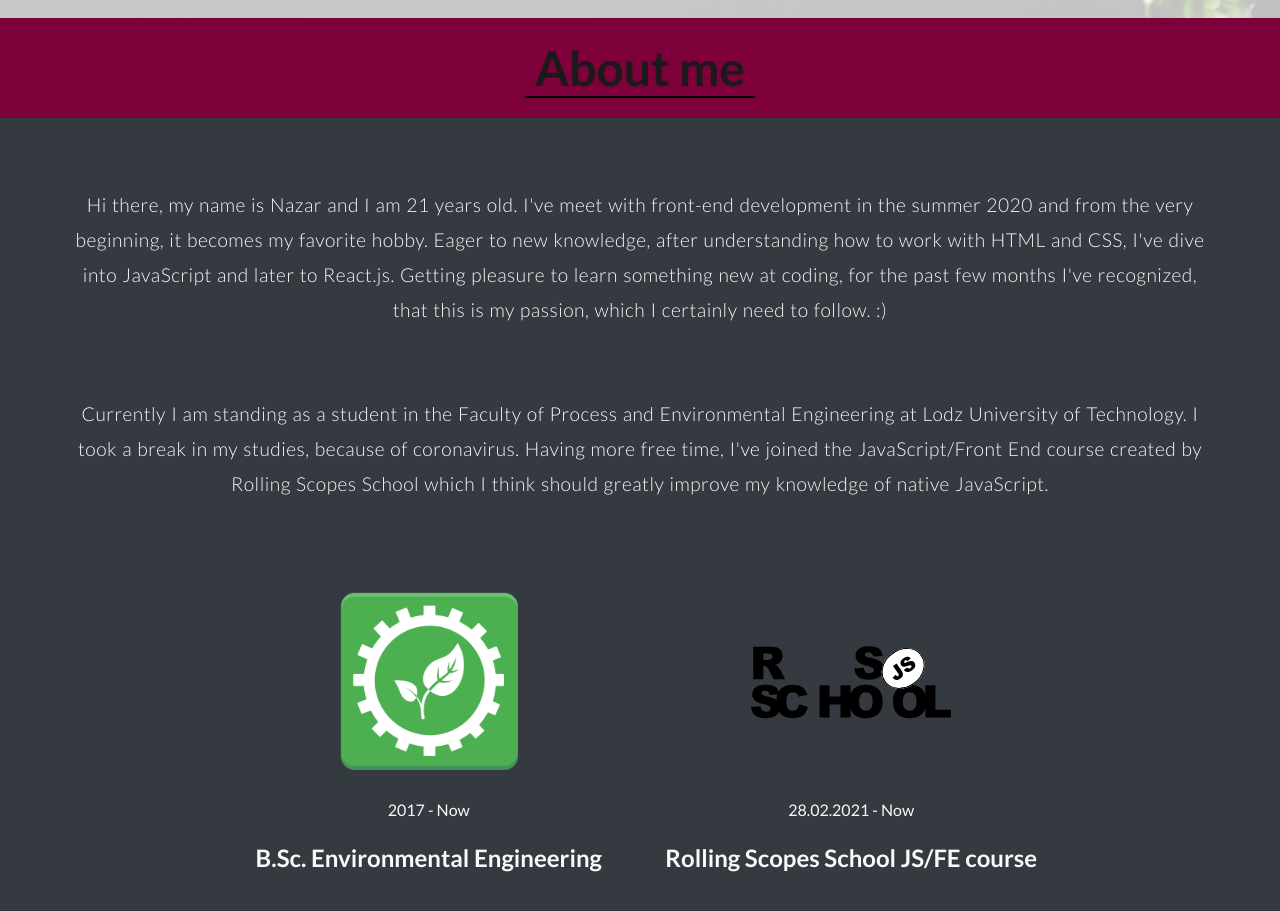
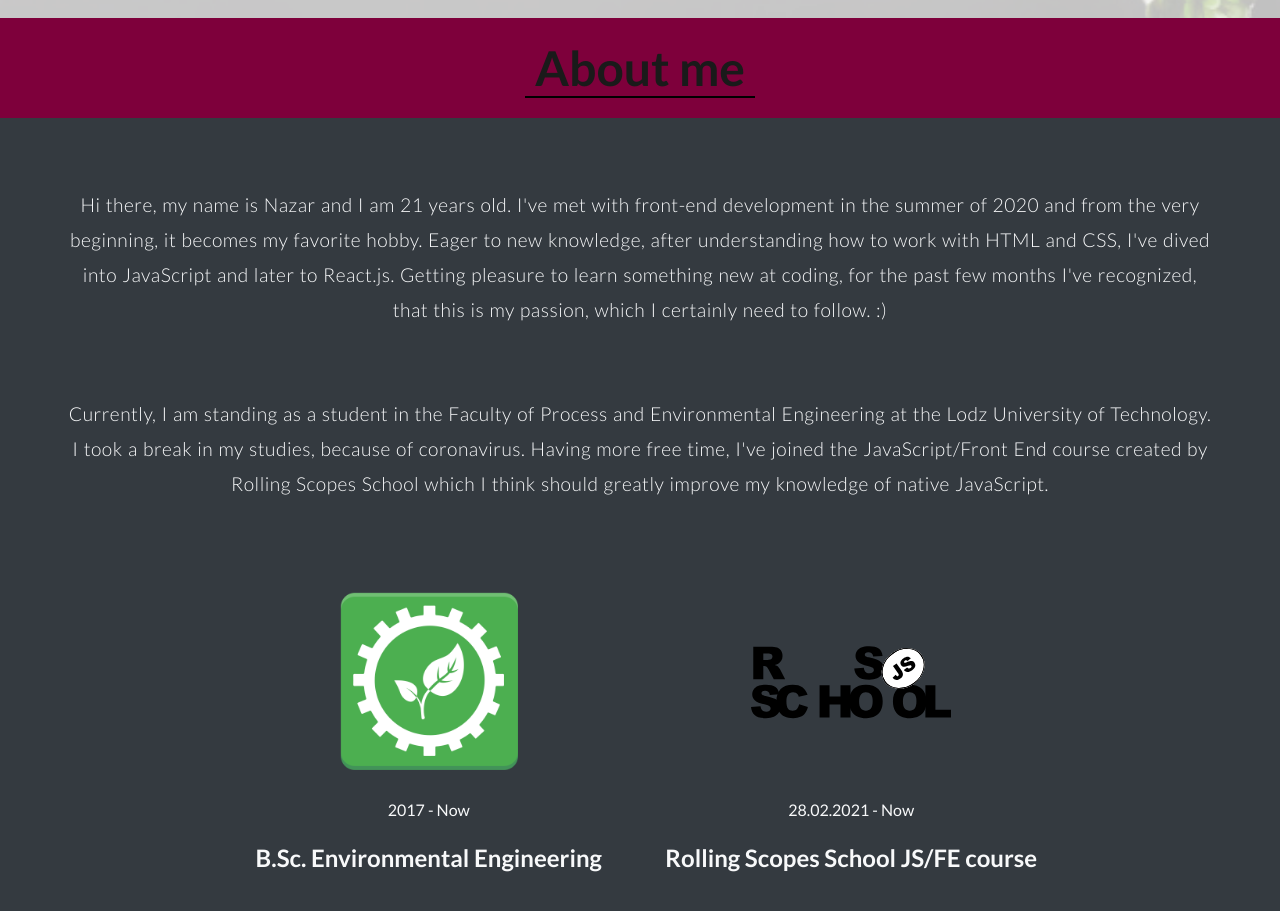
Before and after one commit to Razlond-dev/portfolio, a plain HTML site: page index.html in a window 1280 px wide. Shown: the part 782-1693 px from the top of the page. Drawn offline with Linux system fonts and the light colour scheme.

Commit message:
refactor: correct some information

```diff
--- a/index.html
+++ b/index.html
@@ -48,7 +48,8 @@
     <div class="social">
       <a href="https://www.facebook.com/nazar.pidhirnyi" target="_blank"><i class="fab fa-facebook"></i></a>
       <a href="https://github.com/Razlond-dev" target="_blank"><i class="fab fa-github"></i></a>
-      <a href="https://www.linkedin.com/in/nazar-pidhirnyi-488b27183/" target="_blank"><i class="fab fa-linkedin"></i></a>
+      <a href="https://www.linkedin.com/in/nazar-pidhirnyi-488b27183/" target="_blank"><i
+          class="fab fa-linkedin"></i></a>
     </div>
   </header>
   <!--about section-->
@@ -58,22 +59,16 @@
         <h2>About me</h2>
       </div>
       <p>
-        Hi there, my name is Nazar and I am 21 years old.
-
-        I've meet with front-end development in the summer 2020 and from the very
-        beginning, it becomes my favorite hobby. Eager to new knowledge,
-        after understanding how to work with HTML and CSS, I've dive into
-        JavaScript and later to React.js. Getting pleasure to learn something
-        new at coding, for the past few months I've recognized, that this is my
-        passion, which I certainly need to follow. :)
+        Hi there, my name is Nazar and I am 21 years old. I've met with front-end development in the summer of 2020 and
+        from the very beginning, it becomes my favorite hobby. Eager to new knowledge, after understanding how to work
+        with HTML and CSS, I've dived into JavaScript and later to React.js. Getting pleasure to learn something new at
+        coding, for the past few months I've recognized, that this is my passion, which I certainly need to follow. :)
       </p>
       <p>
-        Currently I am standing as a student in the Faculty of Process
-        and Environmental Engineering at Lodz University of Technology. I took a break in my studies, because of
-        coronavirus.
-
-        Having more free time, I've joined the JavaScript/Front End course created by Rolling Scopes School which I
-        think should greatly improve my knowledge of native JavaScript.
+        Currently, I am standing as a student in the Faculty of Process and Environmental Engineering at the Lodz
+        University of Technology. I took a break in my studies, because of coronavirus. Having more free time, I've
+        joined the JavaScript/Front End course created by Rolling Scopes School which I think should greatly improve my
+        knowledge of native JavaScript.
       </p>
     </div>
 
@@ -255,7 +250,8 @@
     <div class="f-social">
       <a href="https://www.facebook.com/nazar.pidhirnyi" target="_blank"><i class="fab fa-facebook"></i></a>
       <a href="https://github.com/Razlond-dev" target="_blank"><i class="fab fa-github"></i></a>
-      <a href="https://www.linkedin.com/in/nazar-pidhirnyi-488b27183/" target="_blank"><i class="fab fa-linkedin"></i></a>
+      <a href="https://www.linkedin.com/in/nazar-pidhirnyi-488b27183/" target="_blank"><i
+          class="fab fa-linkedin"></i></a>
     </div>
     <div class="f-text">
       <p><span id="year"></span> | Made by Nazar Pidhirnyi</p>
```
